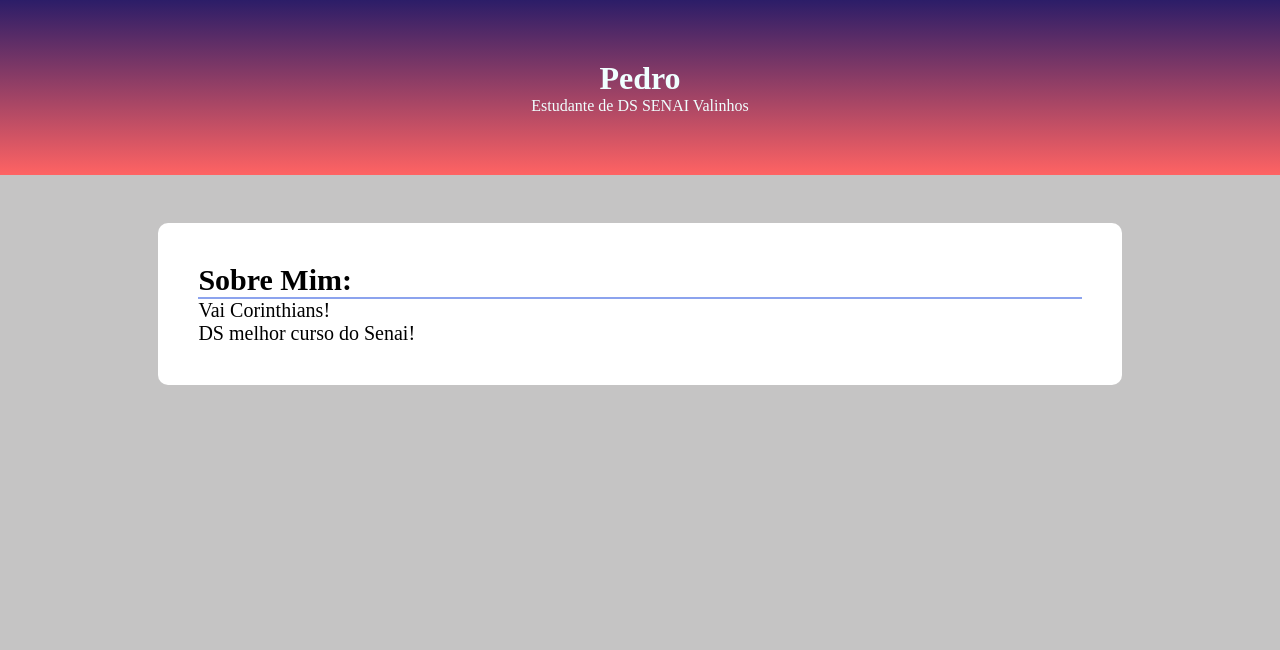
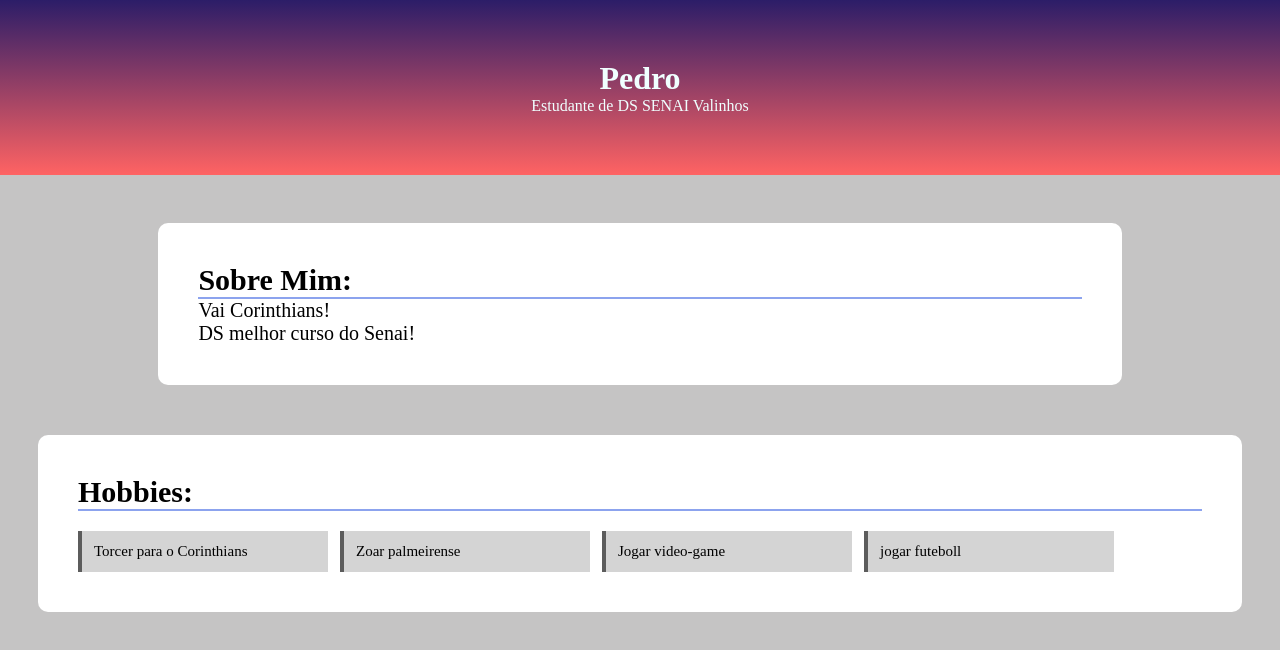
Before and after one commit to PedroUE/meu-primeiro-site, a plain HTML site: page index.html in a window 1280 px wide. Drawn offline with Linux system fonts and the light colour scheme; a web font is replaced by a local one.

Commit message:
finish hobbies sections

```diff
--- a/assets/styles/index.css
+++ b/assets/styles/index.css
@@ -28,6 +28,7 @@ about-section {
   margin: 0 auto;
   padding: 40px;
   border-radius: 10px;
+  margin-bottom: 50px;
 }
 
 main {
@@ -39,9 +40,50 @@ main {
 
 #titulo-sobre-mim {
   font-size: 30px;
-  border-bottom: 2px solid rgb(140, 163, 238)
+  border-bottom: 2px solid rgb(140, 163, 238);
 }
 
 .texto-sobre-mim {
   font-size: 20px;
 }
+
+meus-hobbies {
+  display: block;
+  background-color: white;
+  width: 100%;
+  margin: 0 auto;
+  padding: 40px;
+  border-radius: 10px;
+  margin-bottom: 50px;
+}
+
+ul {
+  list-style: none;
+  padding: 0;
+  display: flex;
+  gap: 12px;
+}
+
+li {
+  background-color: rgb(212, 212, 212);
+  padding: 12px;
+  border-left: 4px solid rgb(92, 92, 92);
+  font-size: 15px;
+  min-width: 250px;
+}
+
+#titulo-hobbies {
+  font-size: 30px;
+}
+
+li:hover {
+  background-color: rgb(138, 138, 139);
+  transform: translateX(5px);
+  transition: all 0.3s ease;
+}
+
+#titulo-hobbies {
+  font-size: 30px;
+  border-bottom: 2px solid rgb(140, 163, 238);
+  margin-bottom: 20px;
+}
--- a/index.html
+++ b/index.html
@@ -18,6 +18,15 @@
         <p class="texto-sobre-mim">Vai Corinthians!</p>
         <p class="texto-sobre-mim">DS melhor curso do Senai!</p>
        </about-section>
+       <meus-hobbies>
+        <h3 id="titulo-hobbies"> Hobbies: </h3>
+        <ul>
+          <li>Torcer para o Corinthians</li>
+          <li>Zoar palmeirense</li>
+          <li>Jogar video-game</li>
+          <li>jogar futeboll</li>
+        </ul>
+       </meus-hobbies>
     </main>
   </body>
 </html>
```
